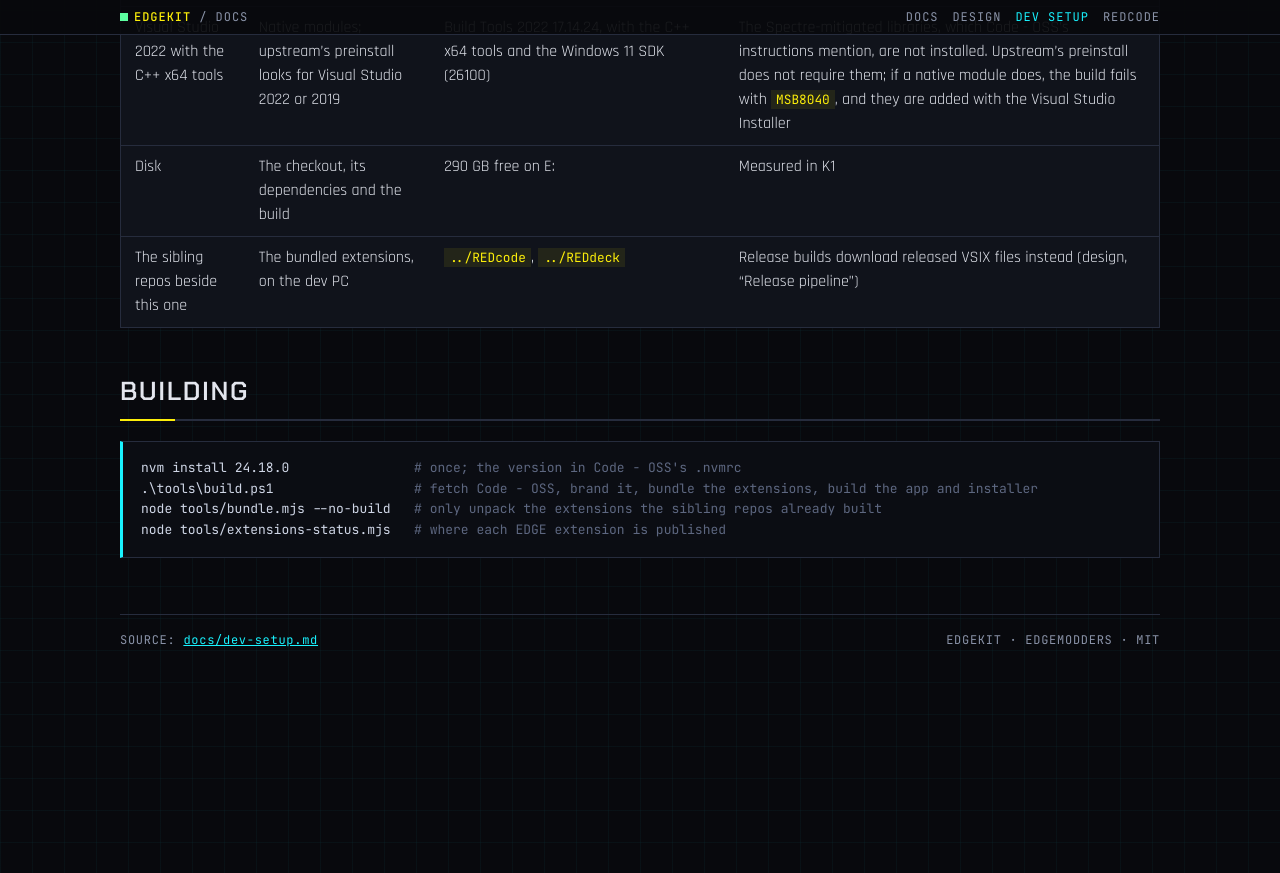
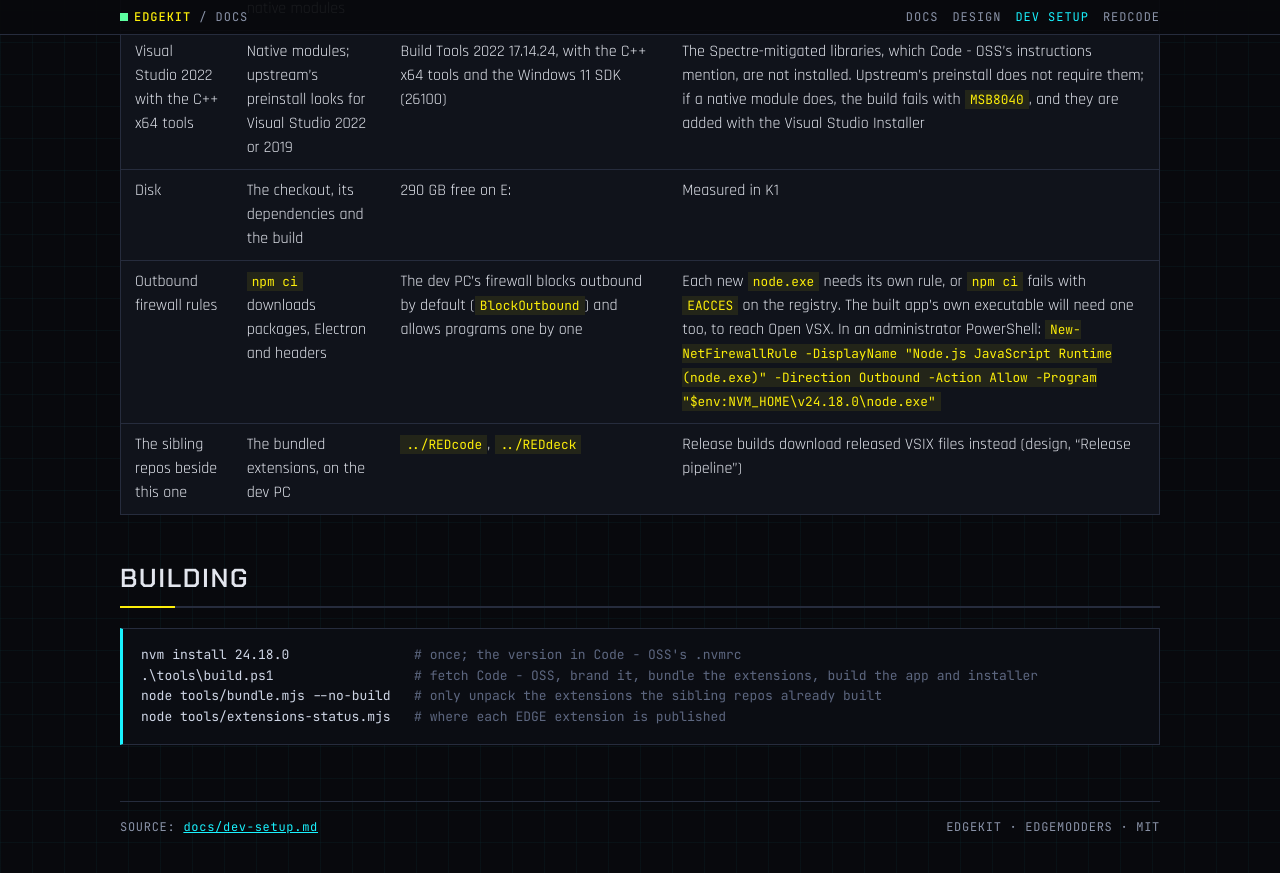
Before and after one commit to Edgemodders/EDGEkit, a Jekyll site: the page built from docs/dev-setup.md, in a window 1280 px wide and 900 px high, scrolled down 534 px. Shown: the top 873 px of the window. Built offline with Jekyll 4.4.1, drawn with Linux system fonts in a browser that asks for light colours; our own code applies the rules of GitHub Pages for plain Markdown files; before the commit the page ends 1247 px from its top, so only the background shows below that.

Commit message:
Dev setup: each new node.exe needs an outbound firewall rule on the dev PC
Co-Authored-By: Claude Opus 5.5 <noreply@anthropic.com>

```diff
--- a/docs/dev-setup.md
+++ b/docs/dev-setup.md
@@ -9,6 +9,7 @@ What a Windows PC needs to build EDGEkit. The versions below were checked on the
 | Python 3 | node-gyp, for native modules | 3.13.9 | |
 | Visual Studio 2022 with the C++ x64 tools | Native modules; upstream's preinstall looks for Visual Studio 2022 or 2019 | Build Tools 2022 17.14.24, with the C++ x64 tools and the Windows 11 SDK (26100) | The Spectre-mitigated libraries, which Code - OSS's instructions mention, are not installed. Upstream's preinstall does not require them; if a native module does, the build fails with `MSB8040`, and they are added with the Visual Studio Installer |
 | Disk | The checkout, its dependencies and the build | 290 GB free on E: | Measured in K1 |
+| Outbound firewall rules | `npm ci` downloads packages, Electron and headers | The dev PC's firewall blocks outbound by default (`BlockOutbound`) and allows programs one by one | Each new `node.exe` needs its own rule, or `npm ci` fails with `EACCES` on the registry. The built app's own executable will need one too, to reach Open VSX. In an administrator PowerShell: `New-NetFirewallRule -DisplayName "Node.js JavaScript Runtime (node.exe)" -Direction Outbound -Action Allow -Program "$env:NVM_HOME\v24.18.0\node.exe"` |
 | The sibling repos beside this one | The bundled extensions, on the dev PC | `../REDcode`, `../REDdeck` | Release builds download released VSIX files instead (design, "Release pipeline") |
 
 ## Building
```
